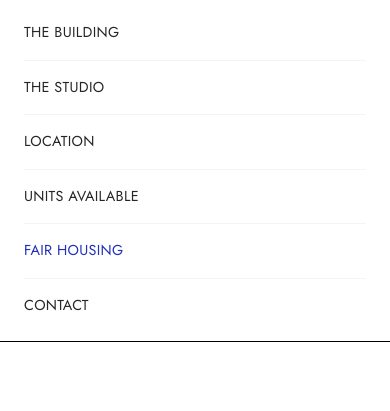
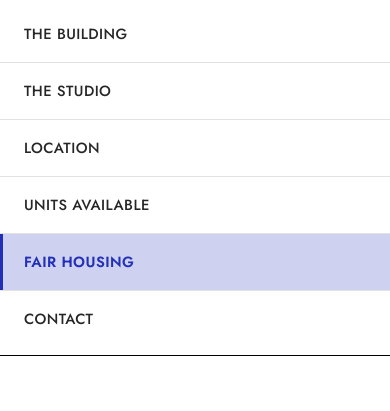
Before and after one commit to danielluzhu/blueocean, a website: page fair-housing.html in a window 390 px wide. Both pictures are taken after a click on the label "Toggle menu". Shown: the part 66-477 px from the top of the page. Drawn offline with Linux system fonts and the light colour scheme.

Commit message:
Make mobile nav menu items easier to tell apart
Dividers between mobile menu items used var(--line) (#F2F4F7), nearly
white, so items blurred together with no separation. Darken the
divider, bump item weight/padding, and add a real tap/hover
background highlight (:hover barely fires on touch) plus a bolder,
accent-striped state for the current page.

```diff
--- a/fair-housing.html
+++ b/fair-housing.html
@@ -94,10 +94,11 @@
   .nav-toggle-input:checked ~ header .hamburger span:nth-child(2){opacity:0;}
   .nav-toggle-input:checked ~ header .hamburger span:nth-child(3){transform:translateY(-7px) rotate(-45deg);}
   .mobile-nav{display:none;position:sticky;top:64px;z-index:49;background:#fff;border-bottom:1px solid #000;}
-  .mobile-nav ul{list-style:none;margin:0;padding:8px 24px;}
-  .mobile-nav a{display:block;padding:16px 0;font-size:.9rem;letter-spacing:.02em;text-transform:uppercase;color:var(--charcoal);border-top:1px solid var(--line);}
+  .mobile-nav ul{list-style:none;margin:0;padding:8px 0;}
+  .mobile-nav a{display:block;padding:17px 24px;font-size:.92rem;font-weight:500;letter-spacing:.03em;text-transform:uppercase;color:var(--charcoal);border-top:1px solid #E2E2E2;transition:background-color .12s linear,color .12s linear;}
   .mobile-nav li:first-child a{border-top:none;}
-  .mobile-nav a:hover,.mobile-nav a.active{color:var(--accent);}
+  .mobile-nav a:hover,.mobile-nav a:active{color:var(--accent);background-color:var(--bg-alt);}
+  .mobile-nav a.active{color:var(--accent);background-color:var(--bg-alt);font-weight:600;box-shadow:inset 3px 0 0 var(--accent);}
   .nav-toggle-input:checked ~ .mobile-nav{display:block;}
   @media (min-width:961px){
     .mobile-nav{display:none !important;}
```
Also changed, not shown: index.html (+3 -3 lines), units.html (+4 -3 lines).
